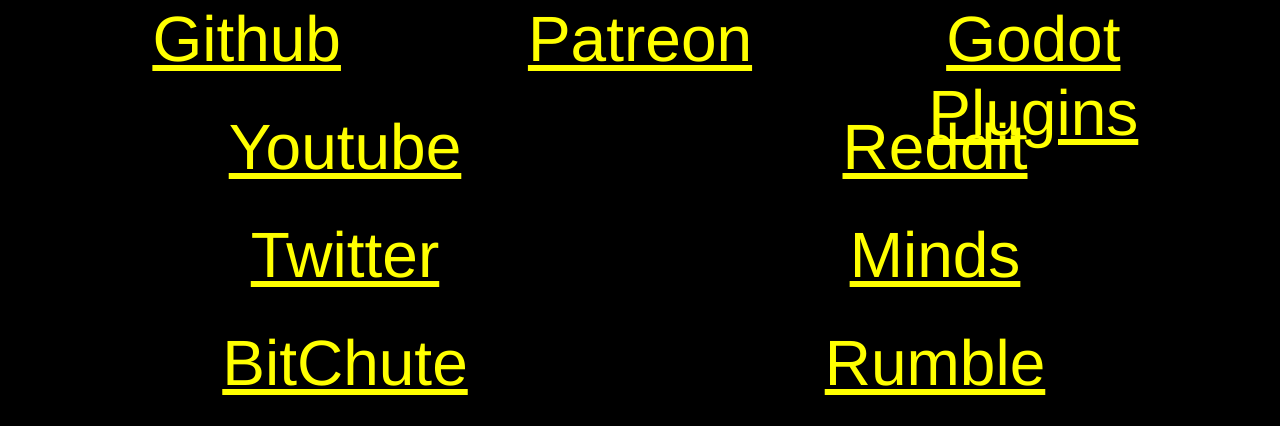
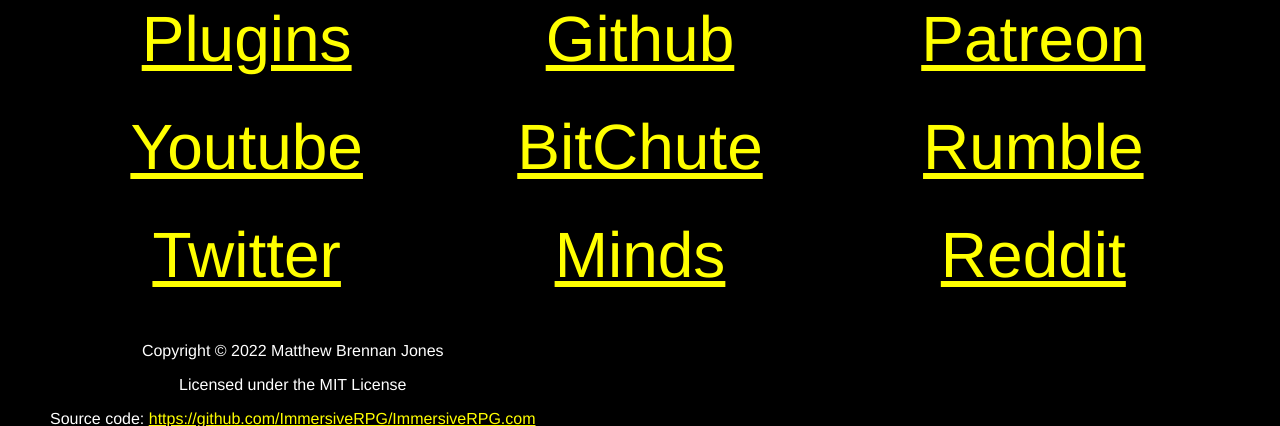
Before and after one commit to ImmersiveRPG/ImmersiveRPG.com, a PHP site: page / in a window 1280 px wide. Shown: the part 768-1194 px from the top of the page. Run offline with PHP 8.4, Linux system fonts and the light colour scheme; data that the repository does not hold is empty.

Commit message:
Updated link section from 2 to 3 per row.

```diff
--- a/index.php
+++ b/index.php
@@ -176,7 +176,7 @@
 				}
 			}
 
-			@media (min-width: 600px) {
+			@media (min-width: 900px) {
 				.links {
 					flex-wrap: nowrap;
 				}
@@ -200,22 +200,21 @@
 			</div>
 		</segment>
 		<segment class="links">
+			<div><a href="https://godotengine.org/asset-library/asset?user=ImmersiveRPG">Plugins</a></div>
 			<div><a href="https://github.com/ImmersiveRPG">Github</a></div>
 			<div><a href="https://www.patreon.com/ImmersiveRPG">Patreon</a></div>
-			<div><a href="https://godotengine.org/asset-library/asset?user=ImmersiveRPG">Godot Plugins</a></div>
 		</segment>
 		<segment class="links">
 			<div><a href="https://www.youtube.com/channel/UCfRXKGrGO9h6O0lAsSjbsCw">Youtube</a></div>
-			<div><a href="https://reddit.com/u/ImmersiveRPG">Reddit</a></div>
+			<div><a href="https://bitchute.com/ImmersiveRPG">BitChute</a></div>
+			<div><a href="https://rumble.com/user/ImmersiveRPG">Rumble</a></div>
 		</segment>
 		<segment class="links">
 			<div><a href="https://twitter.com/ImmersiveRPG">Twitter</a></div>
 			<div><a href="https://minds.com/ImmersiveRPG">Minds</a></div>
+            <div><a href="https://reddit.com/u/ImmersiveRPG">Reddit</a></div>
 		</segment>
 		<segment class="links">
-			<div><a href="https://bitchute.com/ImmersiveRPG">BitChute</a></div>
-			<div><a href="https://rumble.com/user/ImmersiveRPG">Rumble</a></div>
-		</segment>
 
 		<footer>
 			<p>Copyright &copy; 2022 Matthew Brennan Jones</p>
```
